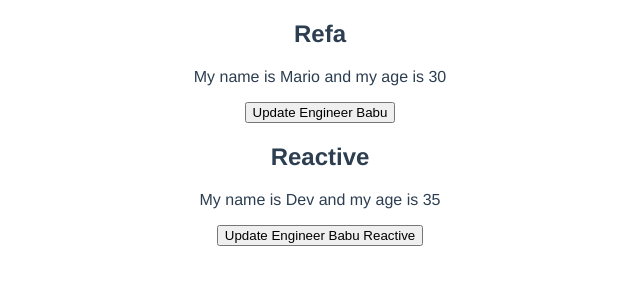
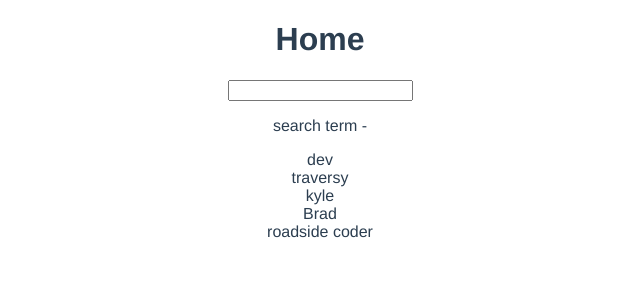
Before and after one commit to arvindk07/dojo-blog-vue, a Vue app: page / in a window 1280 px wide. Shown: the top 300 px of the page, without its empty margins (320-960 px from the left). Built offline with nearby package versions, Linux system fonts and the light colour scheme.

Commit message:
computed value

```diff
--- a/src/views/HomeView.vue
+++ b/src/views/HomeView.vue
@@ -1,41 +1,28 @@
 <template>
   <div class="home">
-    <h2>Refa</h2>
-    <p>
-      My name is {{ enngineerBabu.name }} and my age is {{ enngineerBabu.age }}
-    </p>
-    <button @click="updateEngineerBabu">Update Engineer Babu</button>
-    <h2>Reactive</h2>
-    <p>
-      My name is {{ enngineerBabuReactive.name }} and my age is
-      {{ enngineerBabuReactive.age }}
-    </p>
-    <button @click="updateReactive">Update Engineer Babu Reactive</button>
+    <h1>Home</h1>
+    <input type="text" v-model="search" />
+    <p>search term - {{ search }}</p>
+    <div v-for="name in matchingNames" :key="name">{{ name }}</div>
   </div>
 </template>
 
 <script>
-import { ref, reactive } from "vue";
+import { ref, computed } from "vue";
 export default {
   name: "HomeView",
   setup() {
-    // const p = ref(null);
+    const search = ref("");
+    const names = ref(["dev", "traversy", "kyle", "Brad", "roadside coder"]);
 
-    const enngineerBabu = ref({ name: "Mario", age: 30 });
-    const enngineerBabuReactive = reactive({ name: "Dev", age: 35 });
-
-    const updateEngineerBabu = () => {
-      enngineerBabu.value.age = 26;
-    };
-    const updateReactive = () => {
-      enngineerBabuReactive.age = 25;
-    };
+    const matchingNames = computed(() => {
+      return names.value.filter((name) => name.includes(search.value));
+    });
 
     return {
-      enngineerBabu,
-      updateEngineerBabu,
-      enngineerBabuReactive,
-      updateReactive,
+      names,
+      search,
+      matchingNames,
     };
   },
 };
```
